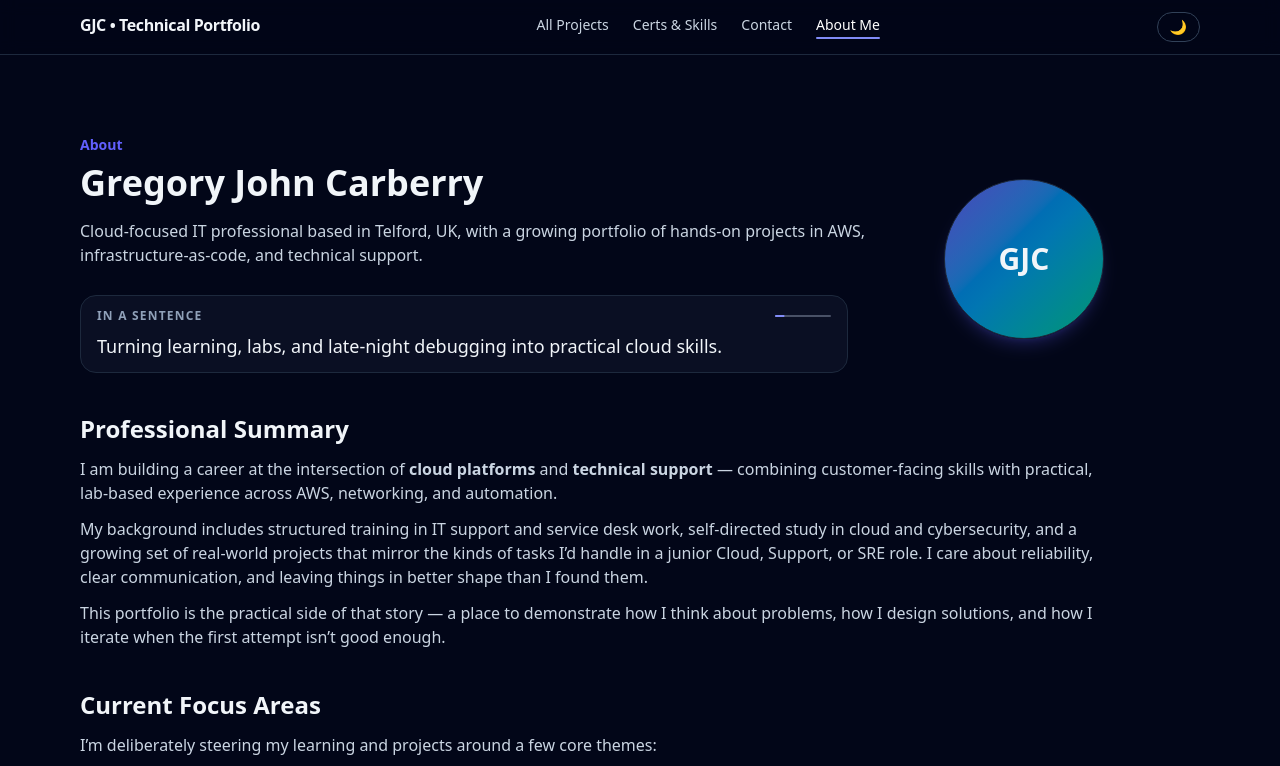
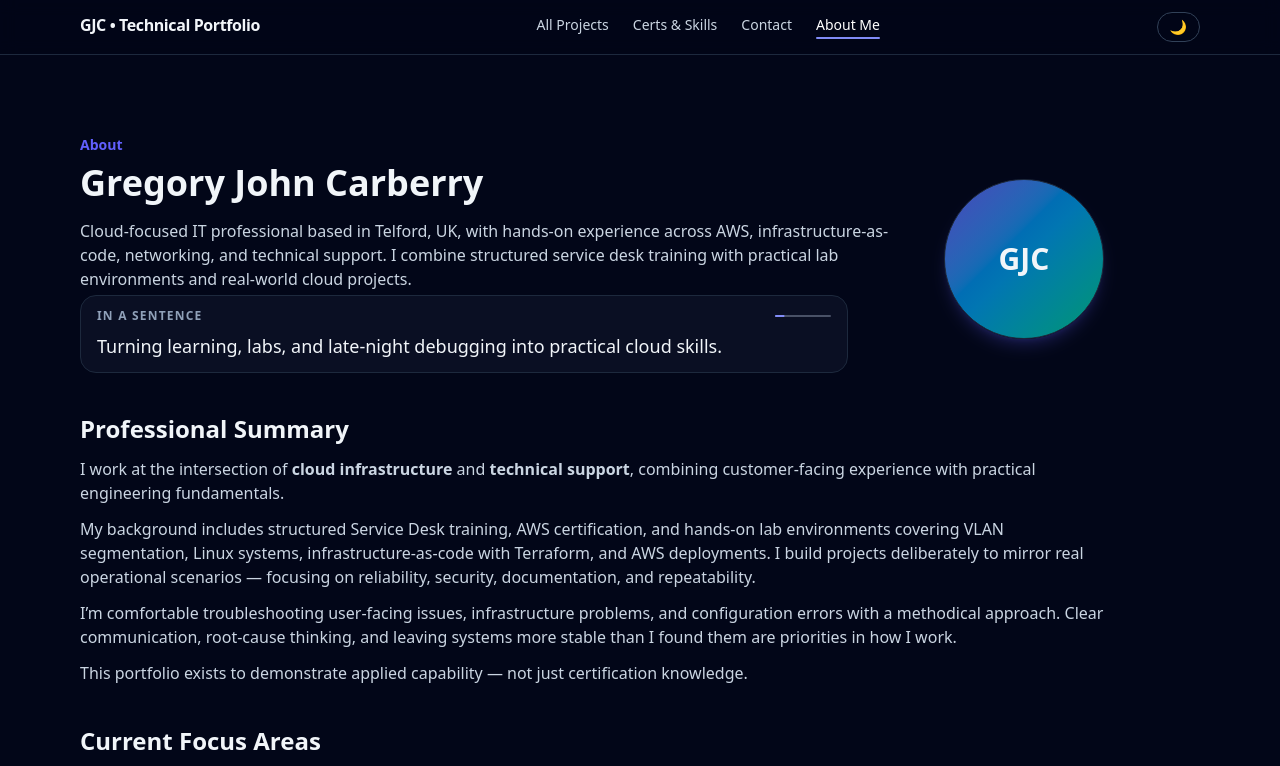
Before and after one commit to GregoryCarberry/GregoryCarberry.github.io, a plain HTML site: page about.html in a window 1280 px wide. Shown: the top 766 px of the page. Drawn offline with nearby package versions, Linux system fonts and the light colour scheme.

Commit message:
Updated about.html

```diff
--- a/about.html
+++ b/about.html
@@ -71,8 +71,9 @@
         <p class="text-sm font-semibold text-indigo-500">About</p>
         <h1 class="mt-2 text-3xl sm:text-4xl font-extrabold">Gregory John Carberry</h1>
         <p class="mt-4 text-slate-600 dark:text-slate-300">
-          Cloud-focused IT professional based in Telford, UK, with a growing portfolio of
-          hands-on projects in AWS, infrastructure-as-code, and technical support.
+          Cloud-focused IT professional based in Telford, UK, with hands-on experience across AWS,
+          infrastructure-as-code, networking, and technical support. I combine structured service desk training
+          with practical lab environments and real-world cloud projects.
         </p>
       </div>
 
@@ -115,21 +116,22 @@
     <section class="mt-10 max-w-5xl">
       <h2 class="text-2xl font-bold">Professional Summary</h2>
       <p class="mt-3 text-slate-600 dark:text-slate-300">
-        I am building a career at the intersection of <strong>cloud platforms</strong> and
-        <strong>technical support</strong> — combining customer-facing skills with practical,
-        lab-based experience across AWS, networking, and automation.
+        I work at the intersection of <strong>cloud infrastructure</strong> and <strong>technical support</strong>,
+        combining customer-facing experience with practical engineering fundamentals.
       </p>
       <p class="mt-3 text-slate-600 dark:text-slate-300">
-        My background includes structured training in IT support and service desk work,
-        self-directed study in cloud and cybersecurity, and a growing set of
-        real-world projects that mirror the kinds of tasks I’d handle in a junior
-        Cloud, Support, or SRE role. I care about reliability, clear communication,
-        and leaving things in better shape than I found them.
+        My background includes structured Service Desk training, AWS certification, and hands-on lab environments
+        covering VLAN segmentation, Linux systems, infrastructure-as-code with Terraform, and AWS deployments.
+        I build projects deliberately to mirror real operational scenarios — focusing on reliability, security,
+        documentation, and repeatability.
       </p>
       <p class="mt-3 text-slate-600 dark:text-slate-300">
-        This portfolio is the practical side of that story — a place to demonstrate how
-        I think about problems, how I design solutions, and how I iterate when the first
-        attempt isn’t good enough.
+        I’m comfortable troubleshooting user-facing issues, infrastructure problems, and configuration errors with
+        a methodical approach. Clear communication, root-cause thinking, and leaving systems more stable than I
+        found them are priorities in how I work.
+      </p>
+      <p class="mt-3 text-slate-600 dark:text-slate-300">
+        This portfolio exists to demonstrate applied capability — not just certification knowledge.
       </p>
     </section>
 
@@ -246,9 +248,9 @@
     <section class="mt-12">
       <h2 class="text-2xl font-bold">Let’s Connect</h2>
       <p class="mt-3 max-w-5xl text-slate-600 dark:text-slate-300">
-        If you’d like to talk about cloud projects, junior IT roles, or anything related to
-        this portfolio, feel free to get in touch. I’m open to opportunities where I can
-        grow, contribute, and keep learning.
+        If you’d like to talk about cloud projects, IT roles, or anything related to
+        this portfolio, feel free to get in touch. I’m seeking an IT support or cloud-focused role
+        where I can contribute immediately while continuing to deepen my infrastructure expertise.
       </p>
 
       <div class="mt-6 flex flex-wrap gap-3 text-sm">
```
